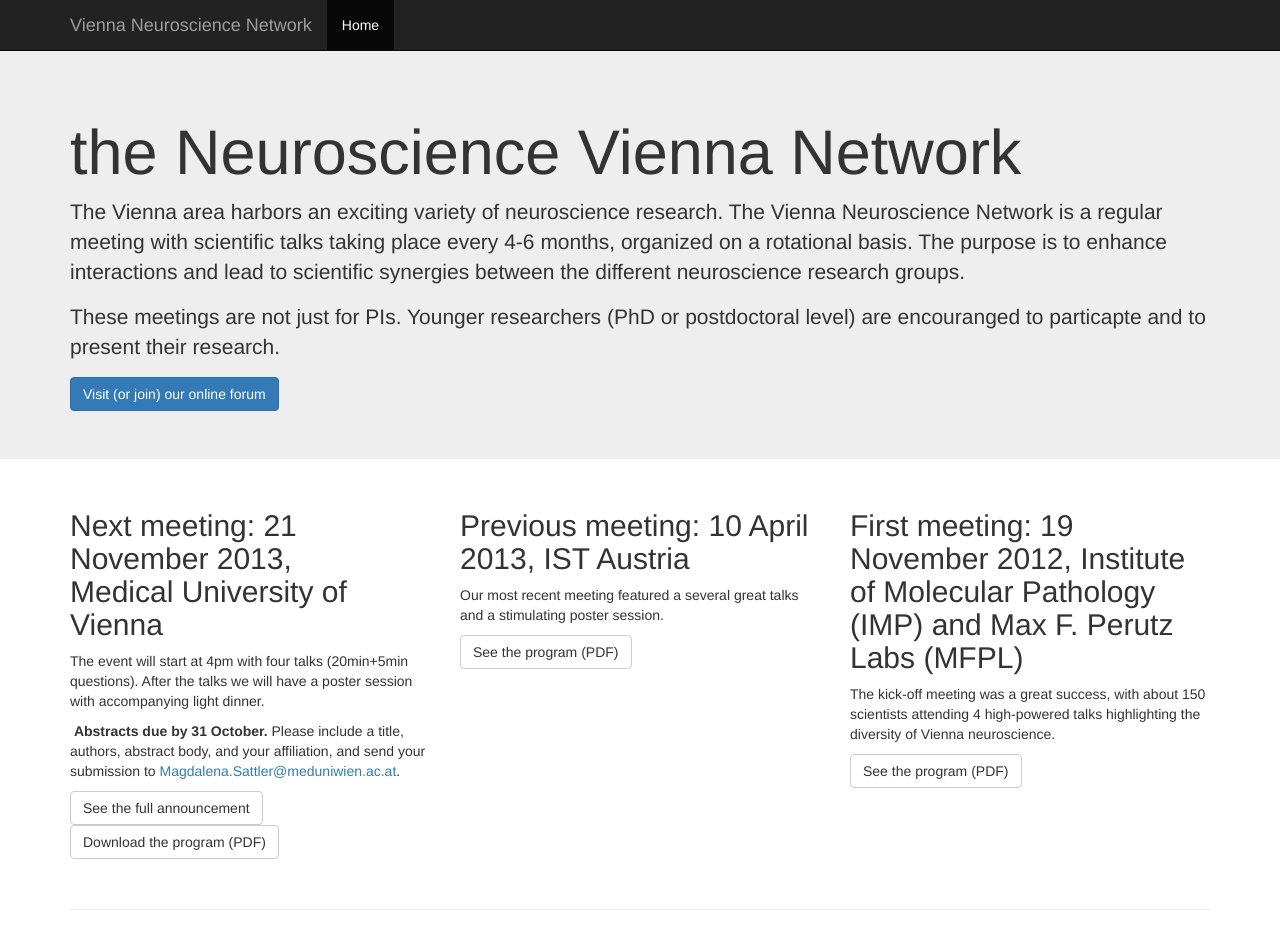
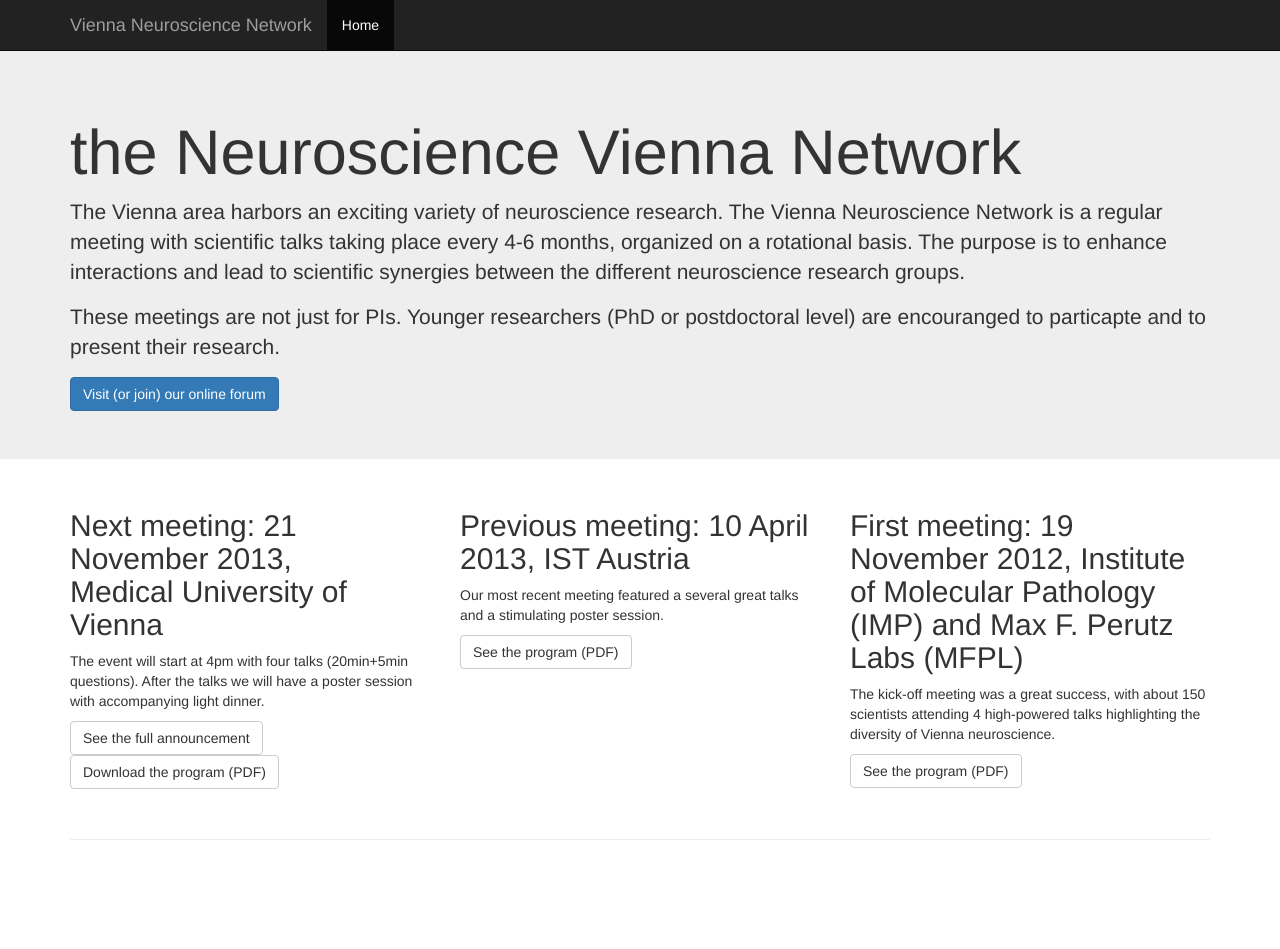
Before and after one commit to strawlab/neuro-vienna.net, a Jekyll site: the page index.html, which Jekyll copies as it is, in a window 1280 px wide and 950 px high. Built offline with Jekyll 4.4.1, drawn with Linux system fonts in a browser that asks for light colours; nearby versions of some CDN libraries; Markdown is read by kramdown in place of the engine named in the settings.

Commit message:
remove 'abstracts due'

```diff
--- a/index.html
+++ b/index.html
@@ -60,7 +60,6 @@
           <h2>Next meeting: 21 November 2013,&nbsp;<p class="p1">Medical University of Vienna</p></h2>
           <p></p>
           <p class="p1">The event will start at 4pm with four talks (20min+5min questions). After the talks we will have a poster session with accompanying light dinner.</p>
-          <p><b><i class="icon-star"></i>&nbsp;Abstracts due by 31 October. </b>Please include a title, authors, abstract body, and your affiliation, and send your submission to <a href="mailto://Magdalena.Sattler@meduniwien.ac.at">Magdalena.Sattler@meduniwien.ac.at</a>.</p>
           <a class="btn btn-default" href="https://groups.google.com/forum/#!topic/neuroscience-in-vienna/BCTDFNh_OJw">See the full announcement</a><a class="btn btn-default" href="http://neuro-vienna.net/meetings/2013-11-21/neuro-vienna-2013-11-21-program.pdf">Download the program (PDF)</a>
           <p class="p1"><br></p>
           <p></p>
```
